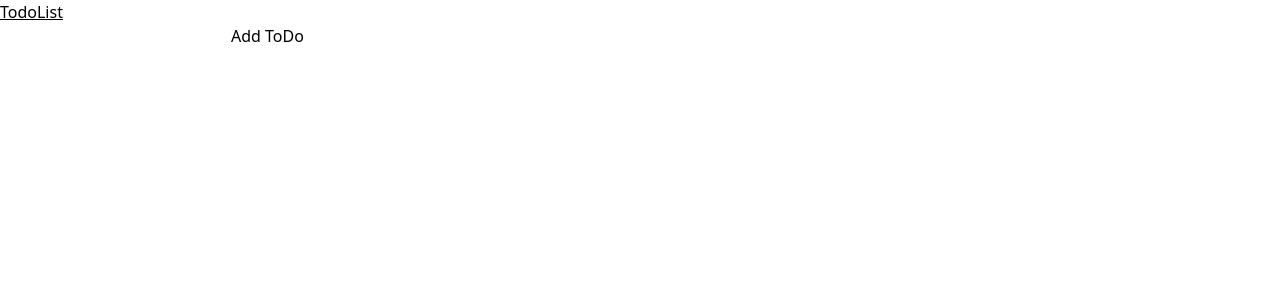
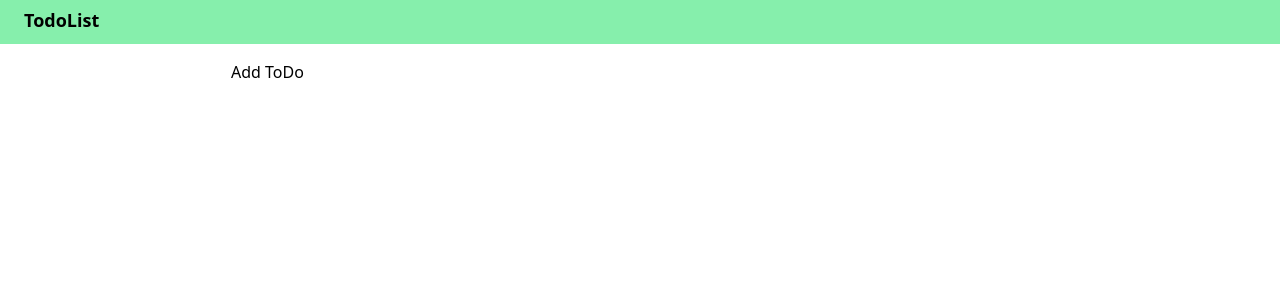
Before and after one commit to doguto/ToDoApp, a React (Vite) app: page / in a window 1280 px wide. Shown: the top 300 px of the page. Built offline with nearby package versions, Linux system fonts and the light colour scheme.

Commit message:
[Feat] basis of Header

```diff
--- a/src/App.css
+++ b/src/App.css
@@ -554,25 +554,42 @@ video {
   display: none;
 }
 
-.sticky {
-  position: sticky;
+.relative {
+  position: relative;
 }
 
-.top-0 {
-  top: 0px;
+.bottom-0\.5 {
+  bottom: 0.125rem;
 }
 
-.z-10 {
-  z-index: 10;
+.left-4 {
+  left: 1rem;
 }
 
-.bg-white {
-  --tw-bg-opacity: 1;
-  background-color: rgb(255 255 255 / var(--tw-bg-opacity, 1));
+.mb-4 {
+  margin-bottom: 1rem;
 }
 
-.underline {
-  text-decoration-line: underline;
+.w-full {
+  width: 100%;
+}
+
+.bg-green-300 {
+  --tw-bg-opacity: 1;
+  background-color: rgb(134 239 172 / var(--tw-bg-opacity, 1));
+}
+
+.p-2 {
+  padding: 0.5rem;
+}
+
+.text-lg {
+  font-size: 1.125rem;
+  line-height: 1.75rem;
+}
+
+.font-bold {
+  font-weight: 700;
 }
 
 .filter {
--- a/src/App.jsx
+++ b/src/App.jsx
@@ -6,7 +6,7 @@ import {Todo} from "./layout/todo";
 export default function App() {
   return (
     <div>
-      <div className="sticky top-0 z-10 bg-white">
+      <div>
         <PageHeader />
         <Todo />
       </div>
--- a/src/layout/pageHeader.jsx
+++ b/src/layout/pageHeader.jsx
@@ -2,8 +2,8 @@ import "../App.css";
 
 export const PageHeader = () => {
   return (
-    <div>
-      <div className="underline">TodoList</div>
+    <div className="w-full p-2 mb-4 bg-green-300">
+      <h1 className="relative left-4 bottom-0.5 text-lg font-bold">TodoList</h1>
     </div>
   );
 };
--- a/src/main.jsx
+++ b/src/main.jsx
@@ -1,6 +1,6 @@
 import React from "react";
 import ReactDOM from "react-dom/client";
-import App from "./App";
+import App from "./App.jsx";
 // import Todo from "./layout/todo";
 import "./index.css";
 
```
